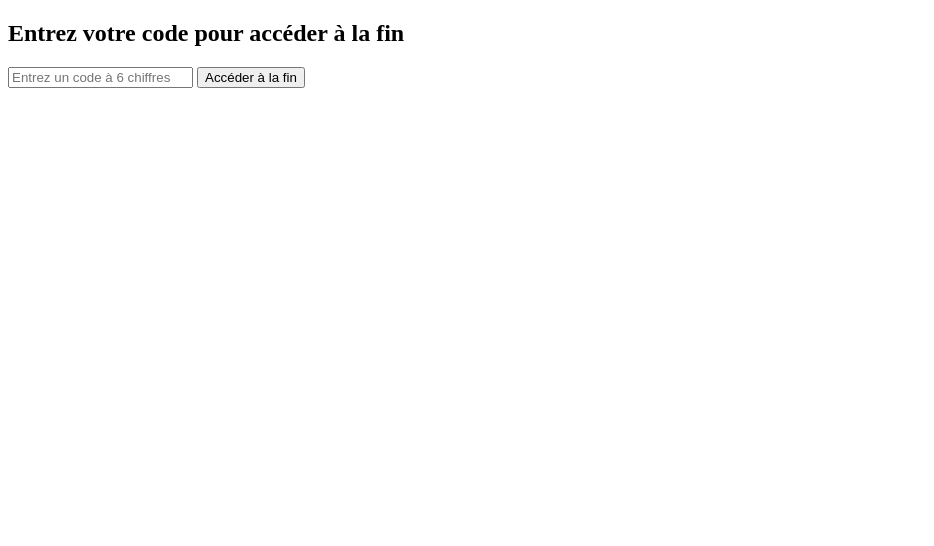
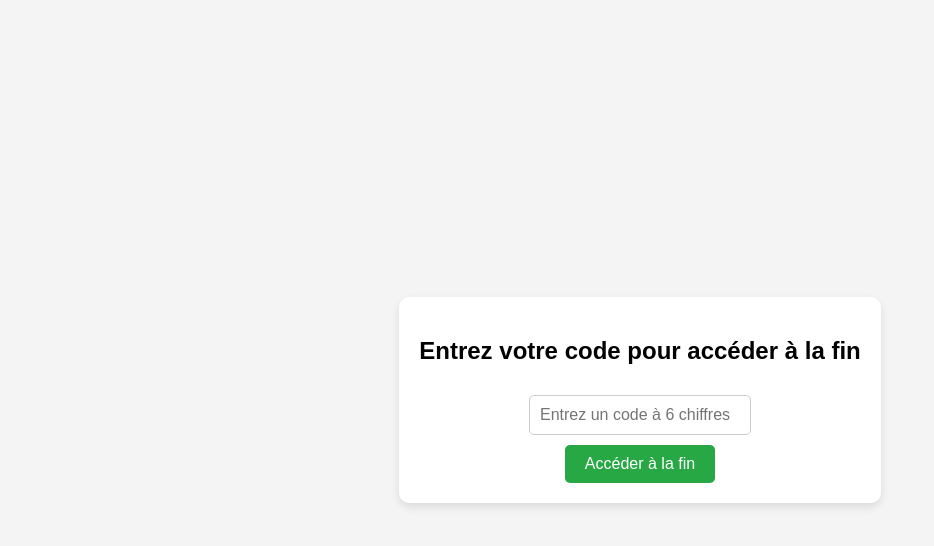
Before and after one commit to Yellan07/Chemin_liberte_FIN_test, a plain HTML site: page index.html in a window 1280 px wide. Shown: the whole page, without its empty margins (0-934 px from the left). Drawn offline with Linux system fonts and the light colour scheme.

Commit message:
Update index.html

```diff
--- a/index.html
+++ b/index.html
@@ -4,6 +4,45 @@
     <meta charset="UTF-8">
     <meta name="viewport" content="width=device-width, initial-scale=1.0">
     <title>Accéder à la fin</title>
+    <style>
+        body {
+            font-family: Arial, sans-serif;
+            display: flex;
+            justify-content: center;
+            align-items: center;
+            height: 100vh;
+            background-color: #f4f4f4;
+            margin: 0;
+        }
+        .container {
+            background: white;
+            padding: 20px;
+            border-radius: 10px;
+            box-shadow: 0 4px 8px rgba(0, 0, 0, 0.1);
+            text-align: center;
+        }
+        input {
+            padding: 10px;
+            font-size: 16px;
+            width: 200px;
+            margin-top: 10px;
+            border: 1px solid #ccc;
+            border-radius: 5px;
+        }
+        button {
+            padding: 10px 20px;
+            font-size: 16px;
+            margin-top: 10px;
+            background-color: #28a745;
+            color: white;
+            border: none;
+            border-radius: 5px;
+            cursor: pointer;
+        }
+        button:hover {
+            background-color: #218838;
+        }
+    </style>
     <script>
         function redirectToEnding() {
             let code = document.getElementById("codeInput").value;
@@ -21,8 +60,11 @@
     </script>
 </head>
 <body>
-    <h2>Entrez votre code pour accéder à la fin</h2>
-    <input type="text" id="codeInput" maxlength="6" placeholder="Entrez un code à 6 chiffres">
-    <button onclick="redirectToEnding()">Accéder à la fin</button>
+    <div class="container">
+        <h2>Entrez votre code pour accéder à la fin</h2>
+        <input type="text" id="codeInput" maxlength="6" placeholder="Entrez un code à 6 chiffres">
+        <br>
+        <button onclick="redirectToEnding()">Accéder à la fin</button>
+    </div>
 </body>
 </html>
```
